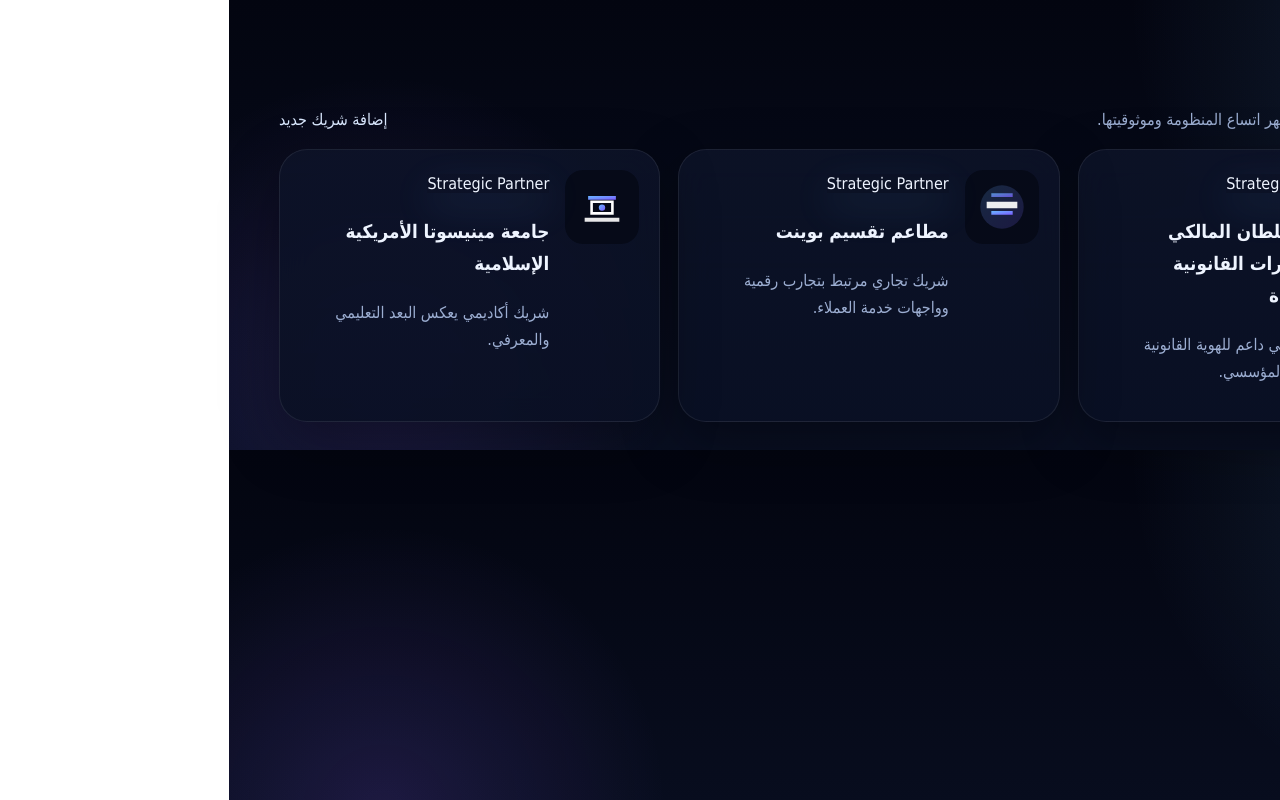
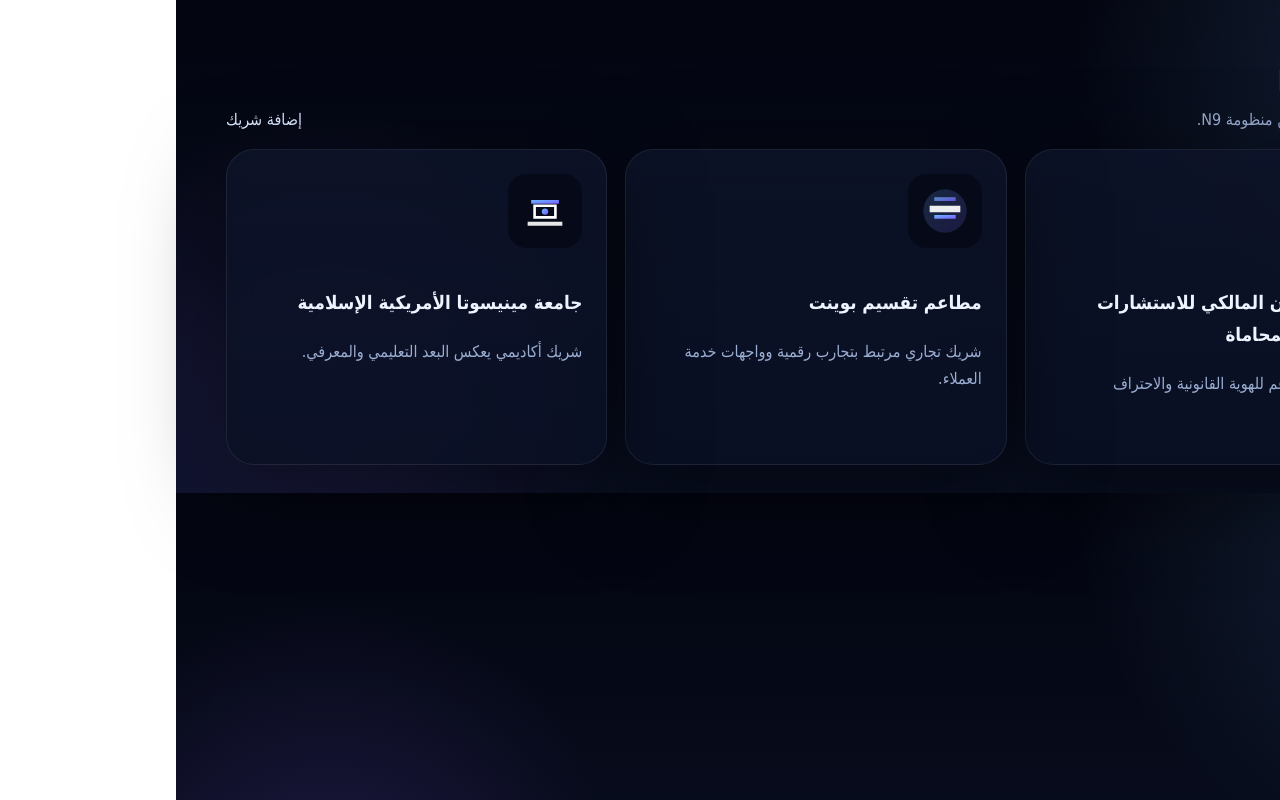
Before and after one commit to nasseh2005-byte/n9-gruopX, a Next.js app: page /partners in a window 1280 px wide. Built offline with nearby package versions, Linux system fonts and the light colour scheme.

Commit message:
Update page.jsx

```diff
--- a/app/partners/page.jsx
+++ b/app/partners/page.jsx
@@ -11,19 +11,19 @@
     <main className="page-shell">
       <section className="wrap" style={{ padding: '56px 0 28px' }}>
         <div className="section-title">
-          <div><h2>الشركاء</h2><p>علاقات وشراكات مؤسسية تُظهر اتساع المنظومة وموثوقيتها.</p></div>
-          <Link href="/contact">إضافة شريك جديد</Link>
+          <div>
+            <h2>Partners</h2>
+            <p>شركاء مختارون ضمن منظومة N9.</p>
+          </div>
+          <Link href="/contact">إضافة شريك</Link>
         </div>
         <div className="grid cards">
           {partners.map((p) => (
-            <article className="card product product-lux" key={p.name}>
-              <img src={p.logo} alt={p.name} width="74" height="74" style={{ borderRadius: 18 }} />
-              <div>
-                <span className="tag tag-lux">Strategic Partner</span>
-                <h3>{p.name}</h3>
-                <p style={{ color: 'var(--muted)' }}>{p.desc}</p>
-              </div>
-            </article>
+            <div className="card partner-card" key={p.name}>
+              <img src={p.logo} alt={p.name} width="74" height="74" style={{ borderRadius: 18, marginBottom: 12 }} />
+              <h3>{p.name}</h3>
+              <p style={{ color: 'var(--muted)' }}>{p.desc}</p>
+            </div>
           ))}
         </div>
       </section>
```
